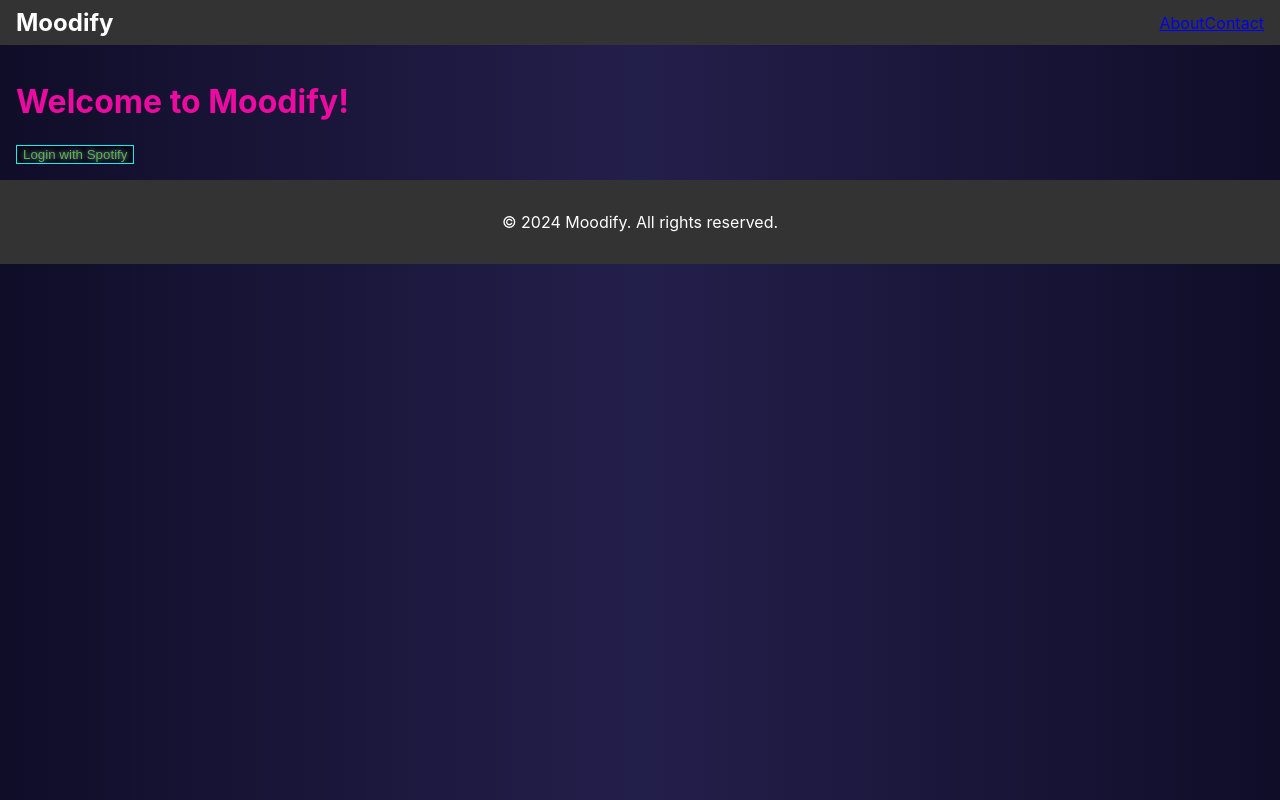
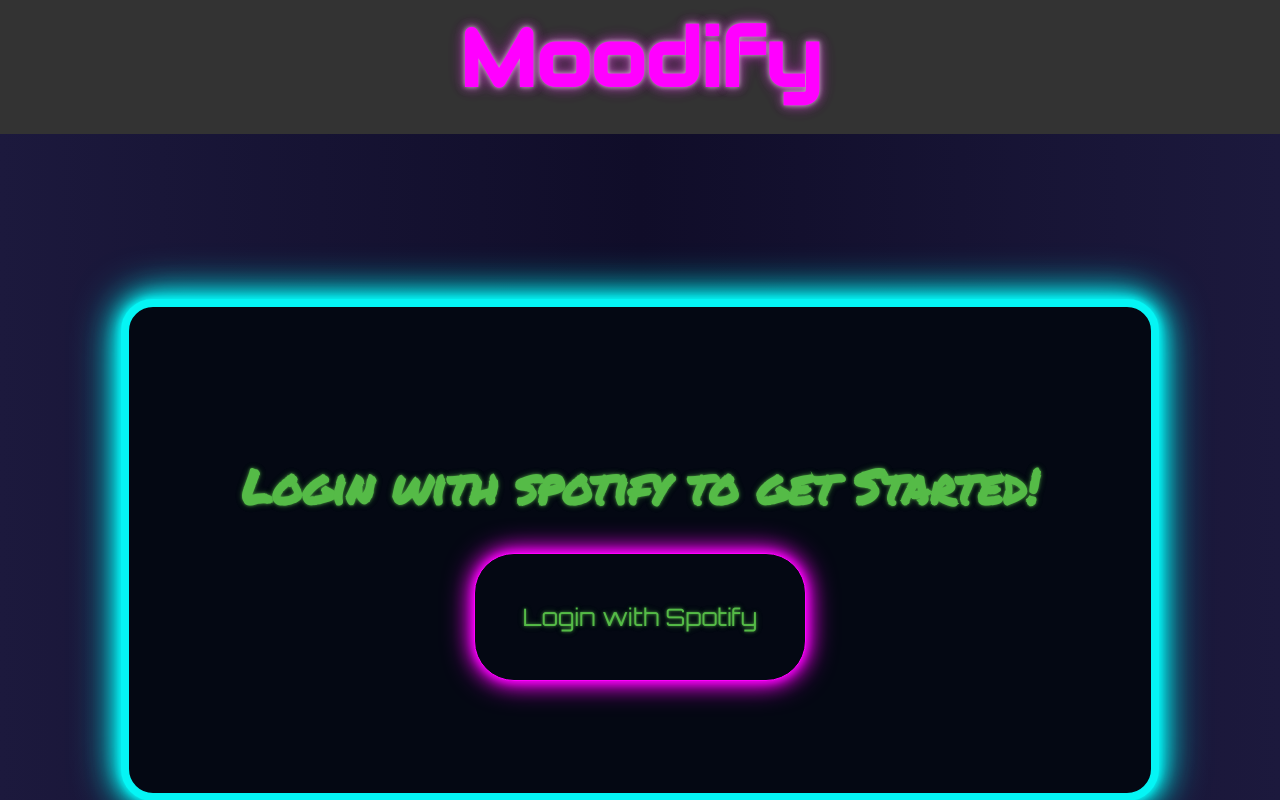
Before and after one commit to EvanRC/Moodify, a React (Vite) app in the folder client/: page / in a window 1280 px wide. Shown: the top 800 px of the page. Built offline with nearby package versions, Linux system fonts and the light colour scheme.

Commit message:
Added more styling!

```diff
--- a/client/src/assets/styles.css
+++ b/client/src/assets/styles.css
@@ -1,28 +1,92 @@
+@import url('https://fonts.googleapis.com/css2?family=Audiowide&family=Orbitron:wght@400..900&family=Permanent+Marker&display=swap');
+
+
+
 body {
-  background: linear-gradient(to right, #100d29, #231f4b, #100d29);
+  background: linear-gradient(to right,
+  #1c193d 0%,
+  #100d29 50%,
+  #1c193d 100%);
   color: var(--text-color);
     margin: 0;
     padding: 0;
     font-family: -apple-system, BlinkMacSystemFont, 'Segoe UI', 'Roboto', 'Oxygen',
       'Ubuntu', 'Cantarell', 'Fira Sans', 'Droid Sans', 'Helvetica Neue',
       sans-serif;
+      font-family: "Audiowide", sans-serif;
+      font-weight: 400;
+      font-style: normal;
     -webkit-font-smoothing: antialiased;
     -moz-osx-font-smoothing: grayscale;
   }
 
 
+
+  @keyframes glow-animation {
+    0%, 100% {
+      box-shadow:
+        0 0 5px #05f5f5,
+        0 0 15px #05f5f5,
+        0 0 30px #05f5f5,
+        0 0 45px #05f5f5;
+    }
+    50% {
+      box-shadow:
+        0 0 10px #05f5f5,
+        0 0 20px #05f5f5,
+        0 0 35px #05f5f5,
+        0 0 50px #05f5f5;
+    }
+  }
+
+  .main-container {
+    display: flex;
+    flex-direction: column;
+    min-height: 100vh;
+  }
+
   main {
-    color: #ec0aa1;
+    display: flex;
+    color: #55bb47;
+    text-shadow:
+    0 0 3px rgba(85, 187, 71, 0.7),
+    0 0 6px rgba(85, 187, 71, 0.3),
+    0 0 9px rgba(85, 187, 71, 0.1);
     padding: 1rem;
+    align-items: center;
+    justify-content: center;
+    font-family: "Permanent Marker", cursive;
+  font-weight: 400;
+  font-style: normal;
+
+  }
+
+  #main-header {
+    color:  #ff00ff;
+    text-shadow:
+    0 0 4px rgba(200, 200, 200, 0.7),
+    0 0 8px rgba(200, 200, 200, 0.5),
+    0 0 12px rgba(255, 0, 255, 0.3),
+    0 0 16px rgba(255, 0, 255, 0.2),
+    0 0 20px rgba(255, 0, 255, 0.1),
+    0 0 24px rgba(255, 0, 255, 0.05);
+    font-size: 5rem;
+  }
+
+  .button-header {
+    font-size: 3rem;
   }
 
 .navbar {
     display: flex;
-    justify-content: space-between;
+    justify-content:center;
     align-items: center;
     background-color: #333;
     color: #fff;
     padding: 0.5rem 1rem;
+    padding-bottom: 1.5rem;
+
+
 }
 
 .navbar-logo {
@@ -32,35 +96,44 @@
     text-decoration: none;
 }
 
-.footer {
-    background-color: #333;
-    color: #fff;
-    text-align: center;
-    padding: 1rem 0;
+.home-container {
+  box-shadow: 0 0 10px #05f5f5, 0 0 20px #05f5f5, 0 0 30px #05f5f5; /* Glowing effect */
+  animation: glow-animation 3s infinite alternate;
+  background-color: #040813;
+  border: .5rem solid;
+  border-radius: 2rem;
+  border-color: #05f5f5;
+  padding: 7rem;
+
+
 }
 
-/* Neon text effect */
-.neon-text {
-    color: #3f1919;
-    text-shadow:
-      0 0 5px #c8c8c8,
-      0 0 10px #c8c8c8,
-      0 0 20px #c8c8c8,
-      0 0 40px #ff00ff,
-      0 0 80px #ff00ff,
-      0 0 90px #ff00ff,
-      0 0 100px #ff00ff,
-      0 0 150px #ff00ff;
-  }
+.button-container {
+  display: flex;
+  justify-content: center; /* Center horizontally */
+  align-items: center; /* Center vertically */
+
+}
 
 
 /* Neon button effect */
 .neon-button {
-    border: 1px solid #05f5f5;
-    background-color: #070816;
+    padding: 3rem;
+    font-size: 1.5rem; /* Increase font size */
+    font-family: "Orbitron", sans-serif;
+  font-optical-sizing: auto;
+  font-style: normal;
+    border: 1px solid #ff00ff;
+    border-radius: 2.5rem;
+    background-color: #040813;
     color: #55bb47;
-    text-shadow: 0 0 5px rgba(196, 196, 250, 0.75);
+    text-shadow:
+    0 0 3px rgba(85, 187, 71, 0.7),
+    0 0 6px rgba(85, 187, 71, 0.3),
+    0 0 9px rgba(85, 187, 71, 0.1);
+    box-shadow: 0 0 10px #ff00ff, 0 0 20px #ff00ff, 0 0 30px#ff00ff; /* Glowing effect */
     transition: all 0.3s ease;
+    cursor: pointer; /* Changes the cursor to a pointer to indicate it's clickable */
   }
 
   .neon-button:hover {
@@ -70,3 +143,11 @@
       0 0 15px #ff00ff,
       0 0 20px #ff00ff;
   }
+
+
+  .footer {
+    background-color: #333;
+    color: #fff;
+    text-align: center;
+    padding: 1rem 0;
+}
--- a/client/src/components/Home.jsx
+++ b/client/src/components/Home.jsx
@@ -7,7 +7,7 @@
   return (
 
     <div className="home-container">
-      <h1>Welcome to Moodify!</h1>
+      <h1 className='button-header'>Login with spotify to get Started!</h1>
       <LoginBtn />
     </div>
   );
--- a/client/src/components/LoginBtn.jsx
+++ b/client/src/components/LoginBtn.jsx
@@ -20,7 +20,7 @@
   };
 
   return (
-    <div>
+    <div className='button-container'>
       <button className="neon-button" onClick={handleLoginClick}>Login with Spotify</button>
     </div>
   );
--- a/client/src/components/Menu.jsx
+++ b/client/src/components/Menu.jsx
@@ -1,6 +1,5 @@
 import React, { useState, useEffect } from 'react';
 import { fetchSongsByGenre } from '../utils/spotifyApi';
-
 const Menu = () => {
     const [genre, setGenre] = useState('');
     const [songs, setSongs] = useState([]);
@@ -30,9 +29,9 @@
     };
 
     return (
-      <div>
-        <h1>Choose a Genre</h1>
-        <select value={genre} onChange={handleGenreChange}>
+      <div className='home-container'>
+        <h1 className='button-header'>Choose a Genre</h1>
+        <select className="neon-button" value={genre} onChange={handleGenreChange}>
           <option value="">Select Genre</option>
           <option value="rock">Rock</option>
           <option value="pop">Pop</option>
--- a/client/src/components/layout.jsx
+++ b/client/src/components/layout.jsx
@@ -6,7 +6,7 @@
     return (
         <>
         <Navbar />
-        <main>{children}</main>
+        <main className="main-container">{children}</main>
         <Footer />
         </>
     );
--- a/client/src/components/navbar.jsx
+++ b/client/src/components/navbar.jsx
@@ -5,14 +5,11 @@
     return (
         <nav className="navbar">
             {/* {Will add logo soon} */}
-            <Link to="/" className="navbar-logo">
+            <Link id='main-header' to="/" className="navbar-logo">
                 Moodify
             </Link>
             {/* {will add more links as needed} */}
-            <div className="navbar-links">
-            <Link to="/about">About</Link>
-            <Link to="/contact">Contact</Link>
-            </div>
+
         </nav>
     );
 };
```
Also changed, not shown: client/src/components/GetStartedBtn.jsx (deleted, +0 -9 lines).
